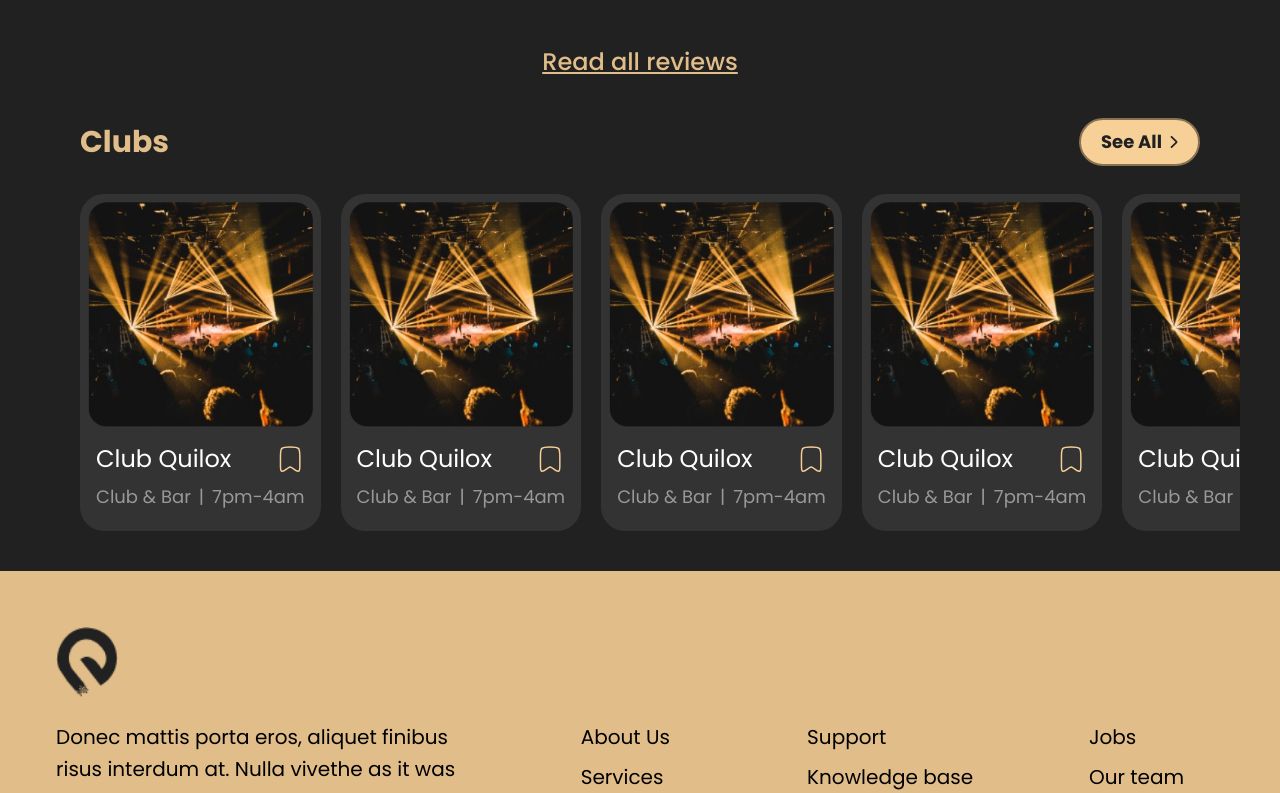
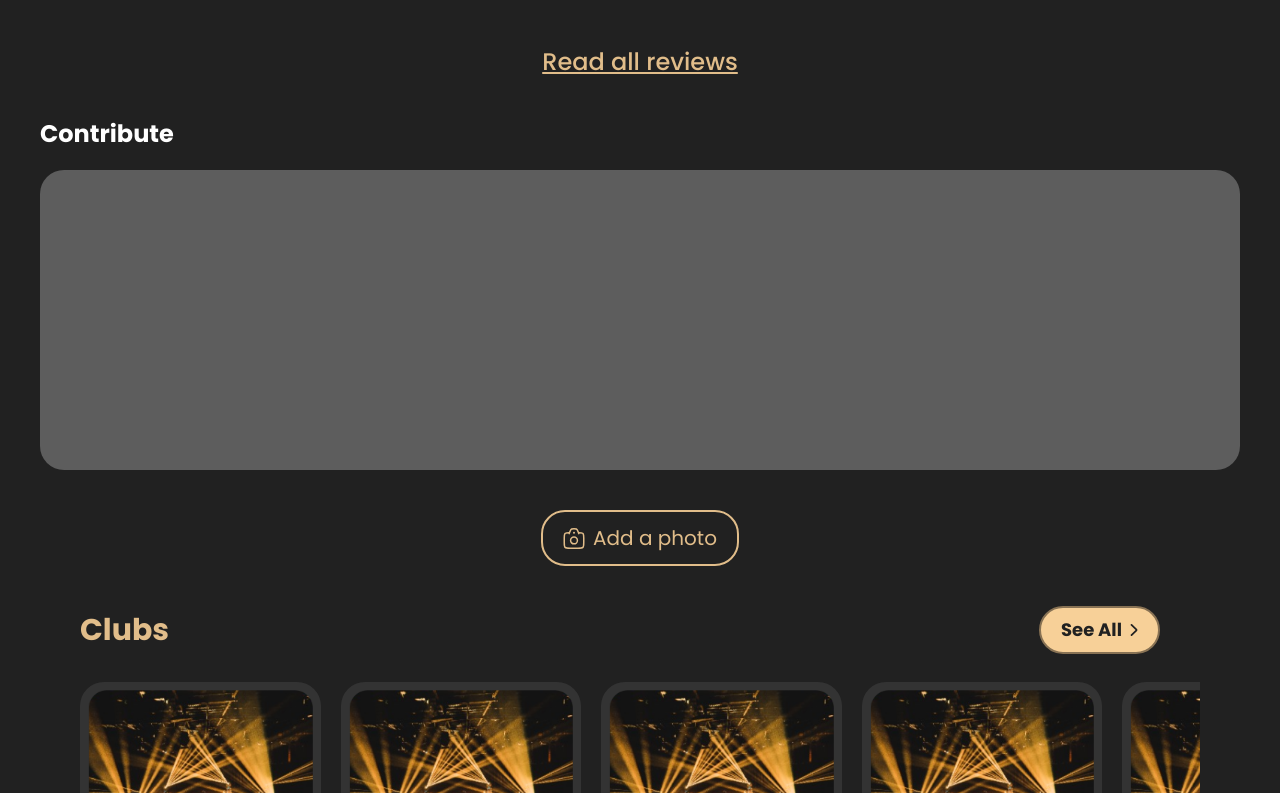
Before and after one commit to ixpllimitedofficial/iexplore_waitlist, a Next.js app: page /spot-details in a window 1280 px wide. Shown: the part 2667-3460 px from the top of the page. Built offline with nearby package versions, Linux system fonts and the light colour scheme.

Commit message:
feat:spot details page partially done

```diff
--- a/src/components/Home/Clubs/Clubs.tsx
+++ b/src/components/Home/Clubs/Clubs.tsx
@@ -5,8 +5,8 @@ import Link from "next/link";
 
 const Clubs = () => {
   return (
-    <section className="mt-10">
-      <div className="flex items-center justify-between mb-7 mx-10">
+    <section className="mx-10 mt-10">
+      <div className="flex items-center justify-between mb-7 mr-10">
         <h1 className="text-[#E1BD8A] text-3xl font-bold">Clubs</h1>
         <Link href="/clubs">
         <AppButton
@@ -17,7 +17,7 @@ const Clubs = () => {
         </Link>
       </div>
 
-      <div className="flex gap-5 overflow-x-scroll no-scrollbar whitespace-nowrap ml-10">
+      <div className="flex gap-5 overflow-x-scroll no-scrollbar whitespace-nowrap">
         {[1, 2, 3, 4, 5, 6, 7, 8, 9, 10].map((card) => {
           return <ClubCard key={card} />;
         })}
--- /dev/null
+++ b/src/components/SpotDetails/Contribute.tsx
@@ -0,0 +1,25 @@
+import Link from "next/link";
+import Image from "next/image";
+
+import CameraIcon from "@/assets/svg/SpotDetailsSvg/CameraIconSvg.svg";
+
+const Contribute = () => {
+  return (
+    <section className=" mt-10">
+      <h1 className=" text-2xl font-bold">Contribute</h1>
+
+      <div className="relative bg-[#5D5D5D] h-[300px] mx-auto mt-5  rounded-3xl flex  items-center justify-center"></div>
+
+      <Link href="#" className="flex justify-center">
+        <div className="flex items-center gap-2 mt-10 border-2 border-[#E1BD8A] rounded-3xl py-3 px-5">
+          <Image src={CameraIcon} alt="CameraIcon" />
+          <p className=" text-xl text-[#E1BD8A]">
+            Add a photo
+          </p>
+        </div>
+      </Link>
+    </section>
+  );
+};
+
+export default Contribute;
--- a/src/components/SpotDetails/SingleReview.tsx
+++ b/src/components/SpotDetails/SingleReview.tsx
@@ -4,7 +4,7 @@ import ThumbsDownIcon from "@/assets/svg/SpotDetailsSvg/ThumbsDownIconSvg.svg";
 
 const SingleReview = () => {
   return (
-    <section className="p-7">
+    <section className="py-7">
       <div className="flex gap-3">
         <h3 className="bg-[#E1BD8A] text-[#212121] text-2xl font-bold py-3 px-4 rounded-full grid place-items-center">
           M
--- a/src/components/SpotDetails/SpotDetails.tsx
+++ b/src/components/SpotDetails/SpotDetails.tsx
@@ -8,6 +8,7 @@ import Clubs from "../Home/Clubs/Clubs";
 import GetDirections from "./GetDirections";
 import SpotRatings from "./SpotRatings";
 import Reviews from "./Reviews";
+import Contribute from "./Contribute";
 
 const SpotDetails = () => {
   return (
@@ -61,6 +62,9 @@ const SpotDetails = () => {
       {/* reviews */}
       <Reviews />
 
+      {/* contribute */}
+      <Contribute />
+
       {/* clubs */}
       <Clubs />
     </section>
```
Also changed, not shown: src/assets/svg/SpotDetailsSvg/CameraIconSvg.svg (added).
